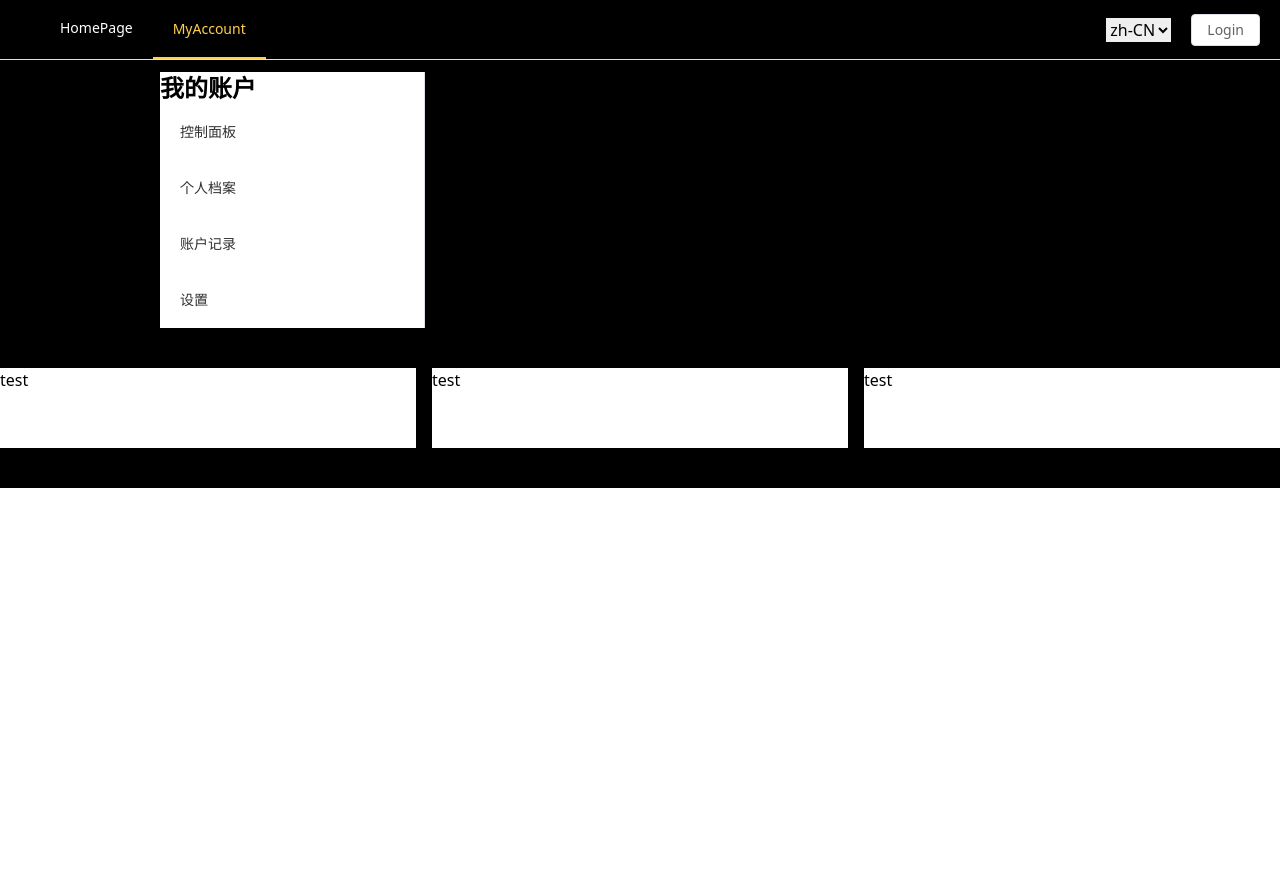
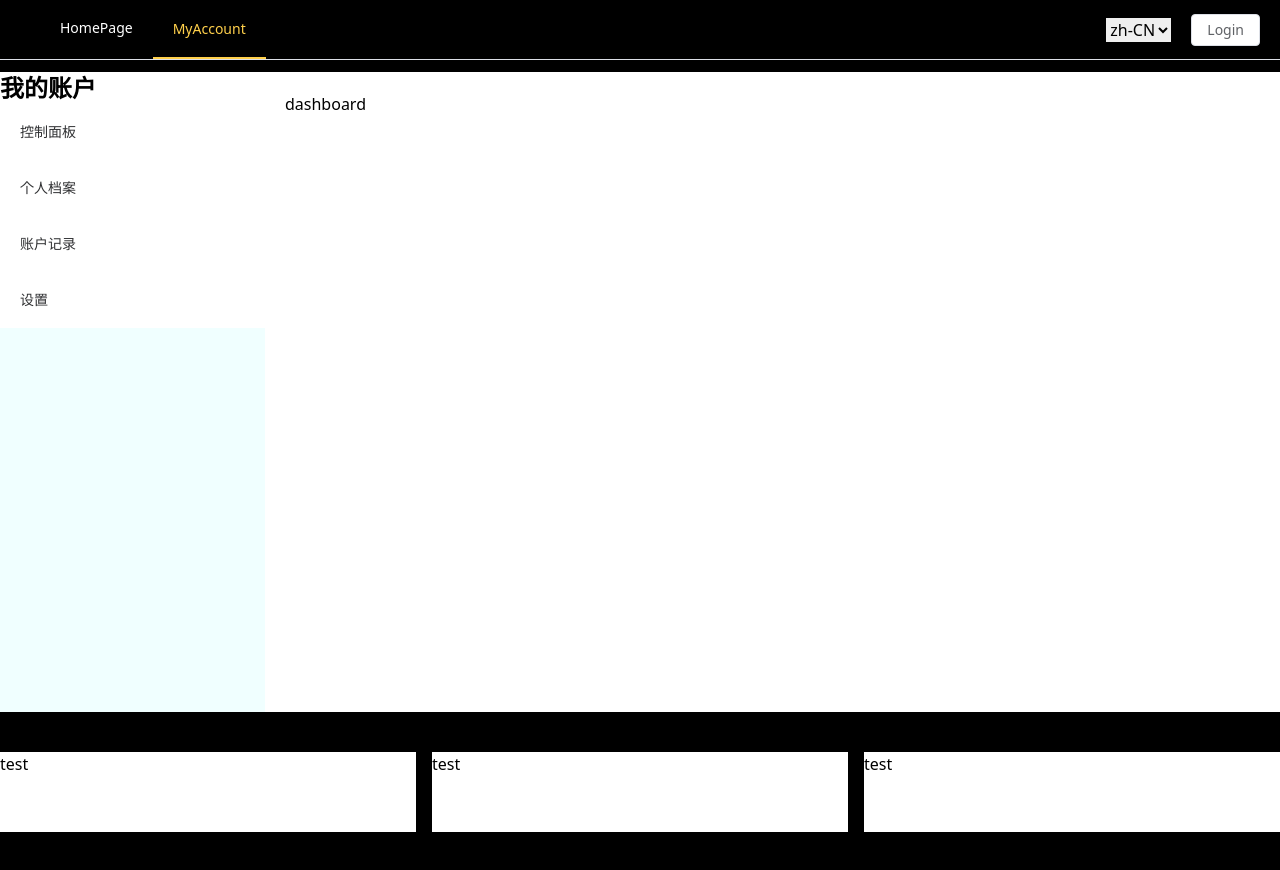
Before and after one commit to marick2003/188Demo, a Vue app: page /myaccount in a window 1280 px wide. Before the commit the page ends 800 px from the top, so only its background shows below. Built offline with nearby package versions, Linux system fonts and the light colour scheme.

Commit message:
調整頁面樣式

```diff
--- a/src/App.vue
+++ b/src/App.vue
@@ -8,19 +8,20 @@
           </select>
       </template>
     </MenuHeader>
-    <div class="w-3/4 mx-auto">
+    <div class=" mx-auto" :class="currentRouteName== 'HomePage' ? 'w-3/4' : ''">
       <RouterView></RouterView>
     </div>
     <HomeFooter></HomeFooter>
   </div>
 </template>
 <script setup>
-import { ref, reactive} from 'vue'
-import { RouterLink, RouterView } from  'vue-router';
+import { ref, reactive,computed} from 'vue'
+import { RouterLink, RouterView  ,useRouter } from  'vue-router';
 import MenuHeader from '@/components/MenuHeader.vue';
 import HomeFooter from '@/components/HomeFooter.vue'
 const locale = ref('zh-CN');
-
+const router = useRouter();
+const currentRouteName = computed(() => router.currentRoute.value.name)
 </script>
 <style scoped>
 .logo {
--- a/src/views/MyAccount/index.vue
+++ b/src/views/MyAccount/index.vue
@@ -6,16 +6,16 @@
           <el-menu class="el-menu-vertical-demo" >
             <div class=" text-2xl font-bold">我的账户</div>
              <el-menu-item>
-              控制面板
+                控制面板
              </el-menu-item>
              <el-menu-item>
-              个人档案
+                个人档案
              </el-menu-item>
              <el-menu-item>
-              账户记录
+                账户记录
              </el-menu-item>
              <el-menu-item>
-              设置
+                设置
              </el-menu-item>
              <div class="">
 
@@ -28,8 +28,20 @@
       </el-container>
   </div>
 </template>
-<style>
+<style scoped>
   .common-layout{
-    /* min-height: 70vh; */
+    position: relative;
+    top:0;
+    left: 0;
+    width: 100%;
+    height: 100%;
+    background-color: #fff;
+  }
+  .el-aside{
+    height: 80vh;
+    background-color: azure;
+  }
+  .el-menu{
+    border-right: 0;
   }
 </style>
```
